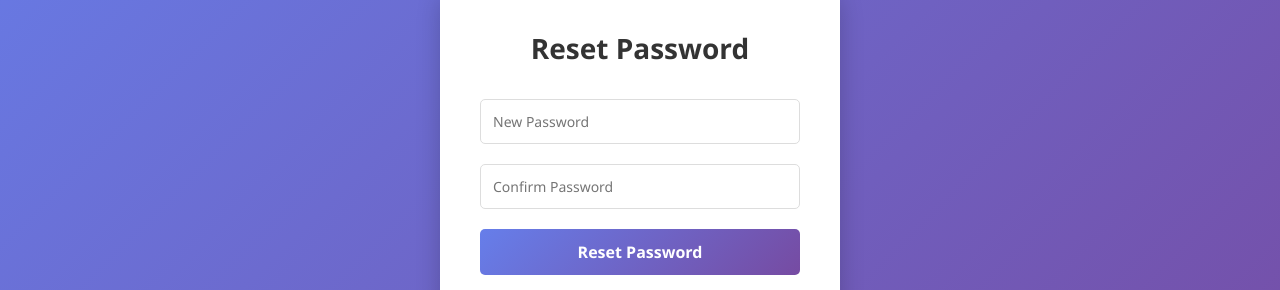
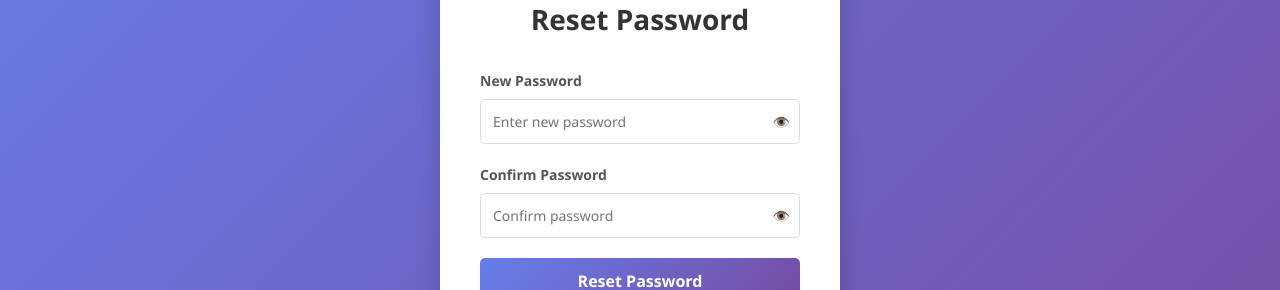
Before and after one commit to Samiahamad37/AFRICANBAE-DECORATION-STOCK-MANAGEMENT, a React (Vite) app in the folder frontend/: page /reset-password/1/1 in a window 1280 px wide. Shown: the part 342-632 px from the top of the page. Built offline with nearby package versions, Linux system fonts and the light colour scheme; no server answers.

Commit message:
Your commit message

```diff
--- a/frontend/src/components/passwordreset-confirm.jsx
+++ b/frontend/src/components/passwordreset-confirm.jsx
@@ -1,6 +1,6 @@
 import { useState } from "react";
 import { useParams } from "react-router-dom";
-import { resetPassword } from "../api/client";
+import axios from "../api/client";
 import styles from "./AuthPages.module.css";
 
 function ResetPasswordConfirm() {
@@ -11,6 +11,8 @@ function ResetPasswordConfirm() {
   const [loading, setLoading] = useState(false);
   const [message, setMessage] = useState("");
   const [error, setError] = useState("");
+  const [showPassword, setShowPassword] = useState(false);
+  const [showPassword2, setShowPassword2] = useState(false);
 
   const handleSubmit = async (e) => {
     e.preventDefault();
@@ -20,20 +22,22 @@ function ResetPasswordConfirm() {
     setMessage("");
 
     try {
-      await resetPassword(
-        uidb64,
-        token,
+      await axios.post(
+        `/password-reset-confirm/${uidb64}/${token}/`,
+        {
            new_password,
-        new_password2
+           new_password2,
+        }
       );
+
 
       setMessage("Password reset successful!");
     } catch (err) {
-      console.log(err);
-      setError(
+      const errorMsg = err.response?.data?.new_password?.[0] ||
+                       err.response?.data?.non_field_errors?.[0] ||
                        err.response?.data?.message ||
-        "Failed to reset password."
-      );
+                       "Failed to reset password. Try again.";
+      setError(errorMsg);
     } finally {
       setLoading(false);
     }
@@ -58,27 +62,61 @@ function ResetPasswordConfirm() {
 
         <form onSubmit={handleSubmit}>
           <div className={styles.formGroup}>
+            <label>New Password</label>
+            <div style={{ position: 'relative' }}>
               <input
-              type="password"
-              placeholder="New Password"
+                type={showPassword ? "text" : "password"}
+                placeholder="Enter new password"
                 value={new_password}
-              onChange={(e) =>
-                setNewPassword(e.target.value)
-              }
-              required
+                onChange={(e) => setNewPassword(e.target.value)}
+                style={{ paddingRight: '40px', width: '100%' }}
               />
+              <button
+                type="button"
+                onClick={() => setShowPassword(!showPassword)}
+                style={{
+                  position: 'absolute',
+                  right: '10px',
+                  top: '50%',
+                  transform: 'translateY(-50%)',
+                  background: 'none',
+                  border: 'none',
+                  cursor: 'pointer',
+                  fontSize: '14px'
+                }}
+              >
+                {showPassword ? '🙈' : '👁️'}
+              </button>
+            </div>
           </div>
 
           <div className={styles.formGroup}>
+            <label>Confirm Password</label>
+            <div style={{ position: 'relative' }}>
               <input
-              type="password"
-              placeholder="Confirm Password"
+                type={showPassword2 ? "text" : "password"}
+                placeholder="Confirm password"
                 value={new_password2}
-              onChange={(e) =>
-                setNewPassword2(e.target.value)
-              }
-              required
+                onChange={(e) => setNewPassword2(e.target.value)}
+                style={{ paddingRight: '40px', width: '100%' }}
               />
+              <button
+                type="button"
+                onClick={() => setShowPassword2(!showPassword2)}
+                style={{
+                  position: 'absolute',
+                  right: '10px',
+                  top: '50%',
+                  transform: 'translateY(-50%)',
+                  background: 'none',
+                  border: 'none',
+                  cursor: 'pointer',
+                  fontSize: '14px'
+                }}
+              >
+                {showPassword2 ? '🙈' : '👁️'}
+              </button>
+            </div>
           </div>
 
           <button
```
Also changed, not shown: 2 other files (tests, documents, lock files or other folders). Lines whose indentation alone changed are shown as unchanged.
